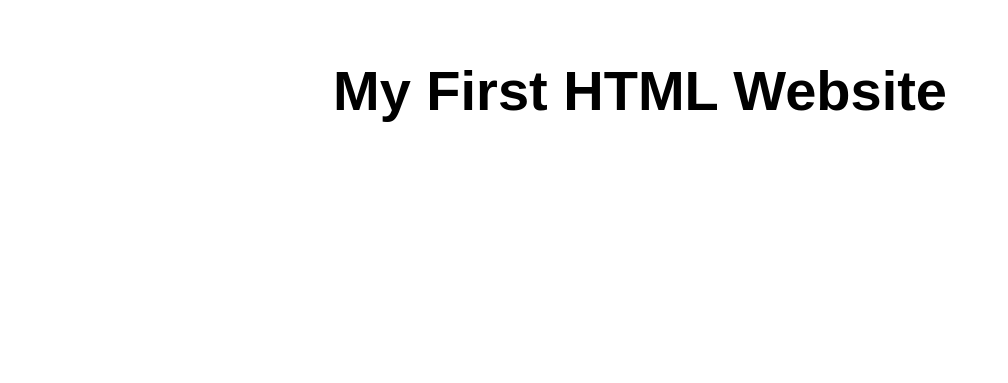
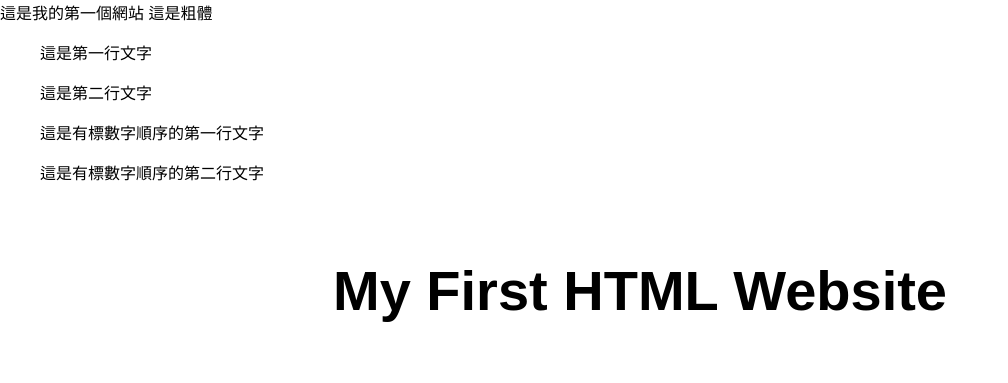
Before and after one commit to YenChiHo/MyNewSite, a website: page src/index.html in a window 1280 px wide. Shown: the whole page, without its empty margins (0-1008 px from the left). Drawn offline with Linux system fonts and the light colour scheme.

Commit message:
Update index.html
Update the content in body for the static website

```diff
--- a/src/index.html
+++ b/src/index.html
@@ -7,7 +7,16 @@
   <link rel="stylesheet" href="styles.css">
   <title>My First HTML Website</title>
 </head>
+<body>
+這是我的第一個網站
+<bold>這是粗體</bold>
+<ul>這是第一行文字</ul>
+<ul>這是第二行文字</ul>
 
+<ol>這是有標數字順序的第一行文字</ol>
+<ol>這是有標數字順序的第二行文字</ol>
+
+</body>
 <body>
   <main>
     <h1>My First HTML Website</h1>
```
